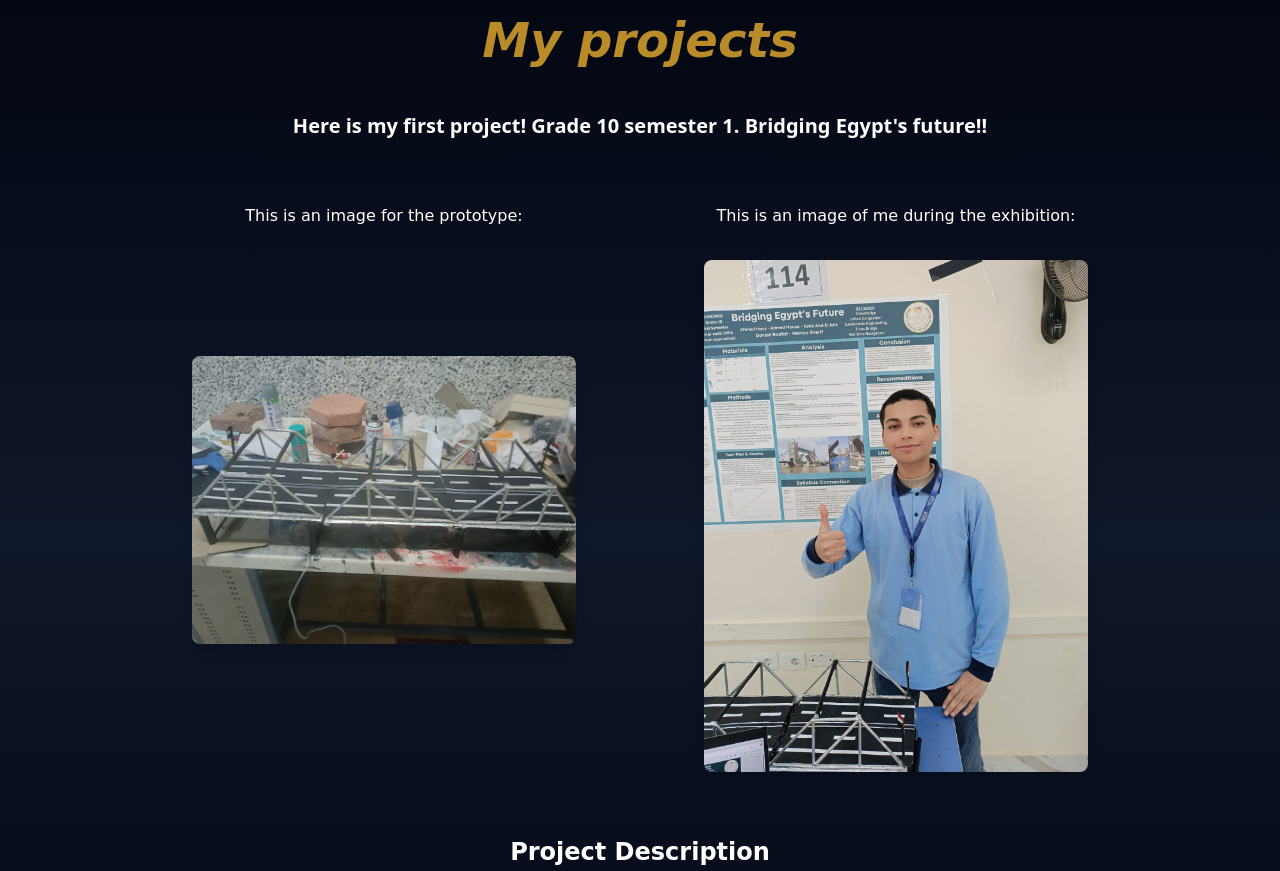
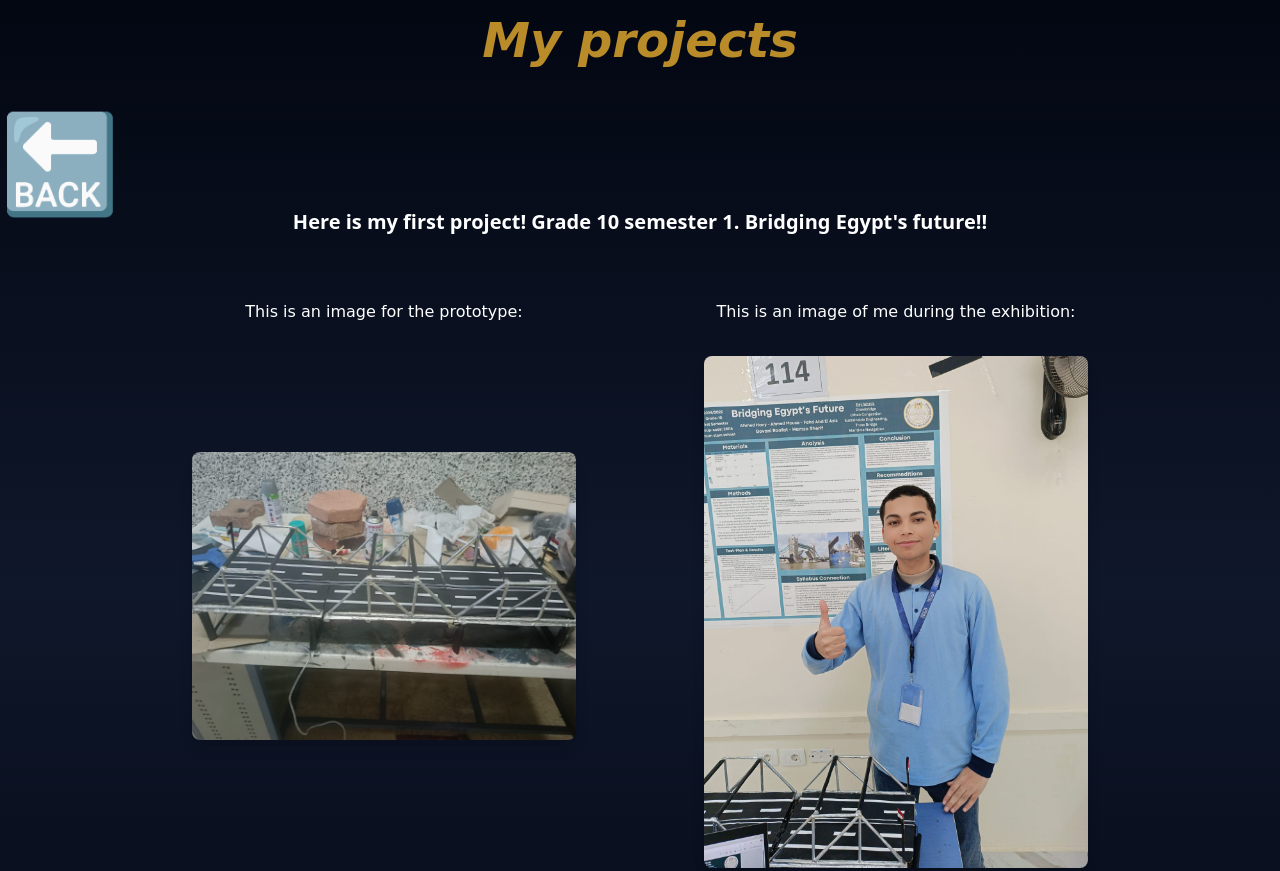
Before and after one commit to fahd2009x-alt/my-portfolio, a plain HTML site: page projects.html in a window 1280 px wide. Shown: the top 871 px of the page. Drawn offline with nearby package versions, Linux system fonts and the light colour scheme.

Commit message:
Added a back button to the main page (🔙)

```diff
--- a/projects.html
+++ b/projects.html
@@ -1,5 +1,5 @@
 <!DOCTYPE html>
-<html>
+<html class="smooth-scrolling">
     <head>
         <title> My Projects</title>
     <script src="https://cdn.tailwindcss.com/"></script>
@@ -18,6 +18,7 @@
     </head>
     <body class="bg-gradient-to-b from-gray-950 via-slate-900 to-gray-950 text-center">
         <h1 class="font-bold font-[cursive] italic text-5xl mb-16 relative top-4 text-red-400 animate-[rainbow_0.7s_linear_infinite]">My projects</h1>
+        <p class="text-left"><a href="index.html" class="text-8xl font-bold text-white">🔙</a> </p>
         <P class="text-white font-bold text-lg mb-16 text-xl"> Here is my first project! Grade 10 semester 1. Bridging Egypt's future!!</P>
     <div class="flex justify-center gap-32 mb-16">
 <div>
```
